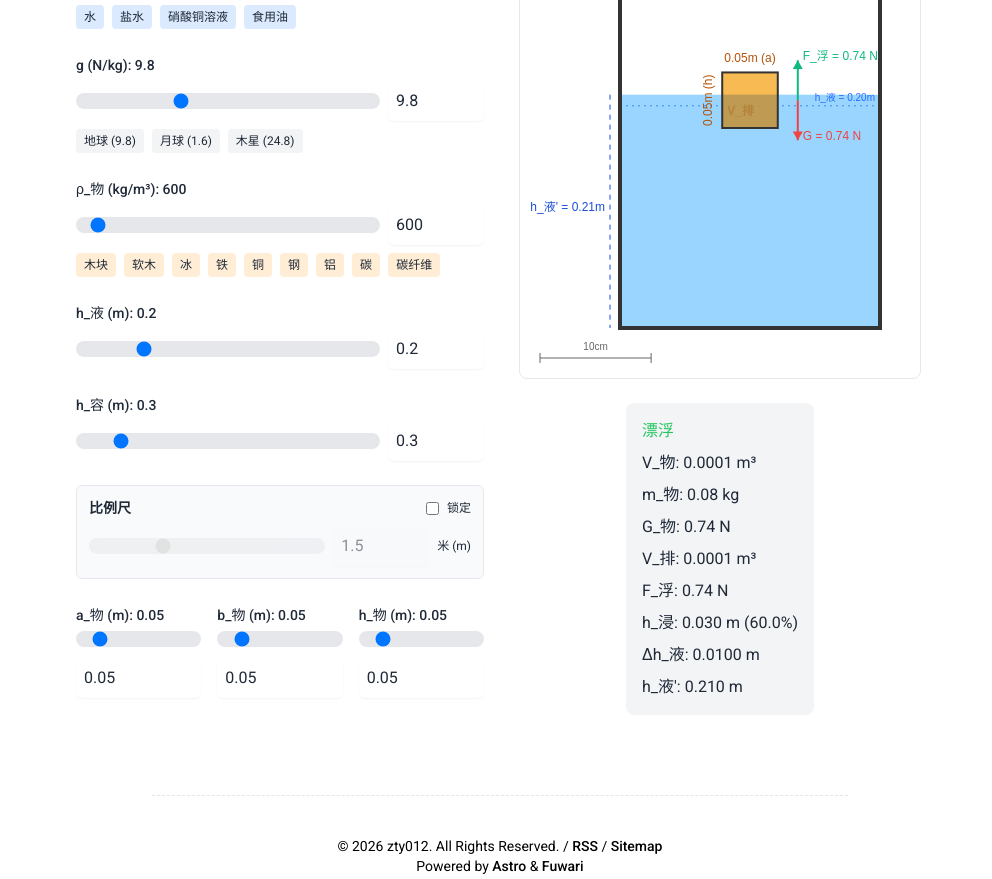
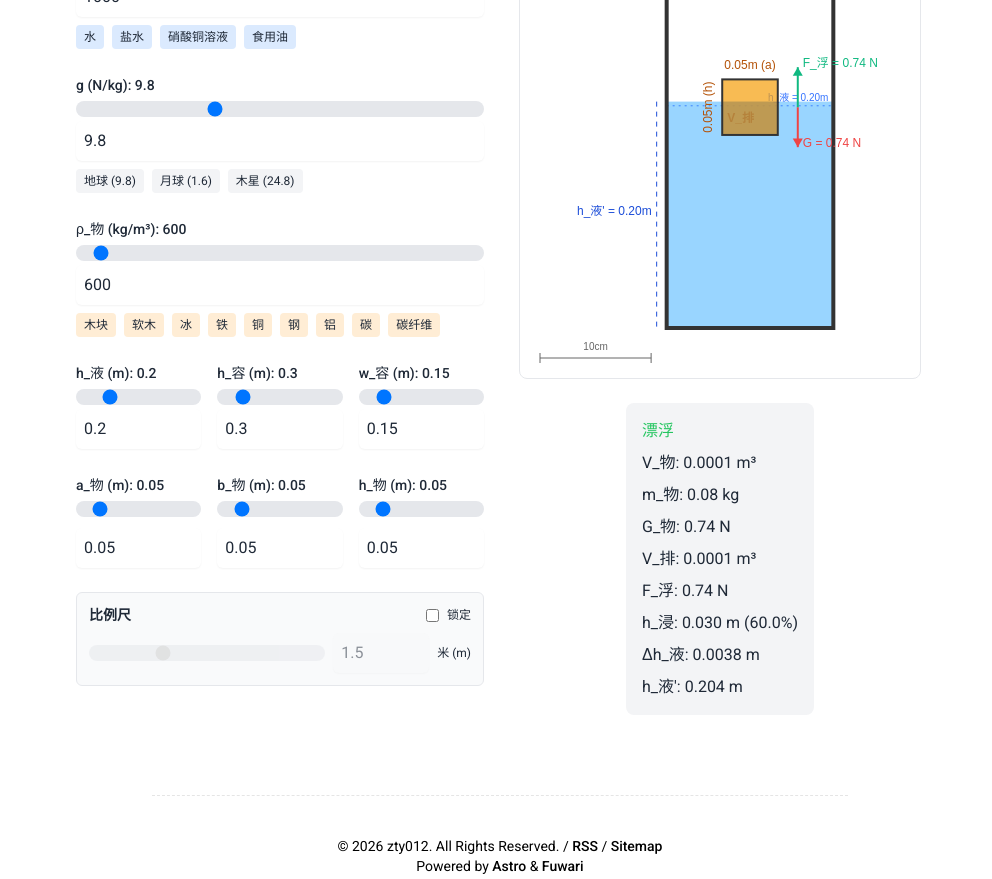
Before and after one commit to zty012/2y.nz, an Astro site: page /t/buoyancy in a window 1280 px wide. Shown: the part 251-1130 px from the top of the page, 288-1280 px from the left. Built offline with nearby package versions, Linux system fonts and the light colour scheme; Astro itself is replaced by a stand-in of ours; some packages are replaced by stand-ins of ours; a web font is replaced by a local one.

Commit message:
feat: enhance buoyancy simulator with container dimensions and UI improvements

```diff
--- a/src/components/BuoyancySimulator.svelte
+++ b/src/components/BuoyancySimulator.svelte
@@ -10,6 +10,7 @@
   let rho_obj = 600; // kg/m^3 (Wood)
   let h_liquid_total = 0.2; // m (Initial liquid depth)
   let h_container = 0.3; // m (Container height)
+  let w_container = 0.15; // m (Container width/diameter)
 
   // Scale Override & Lock
   let scale_override = 1.0; // Dynamic scale multiplier
@@ -20,6 +21,10 @@
   $: volume_obj = a_obj * b_obj * h_obj;
   $: mass_obj = volume_obj * rho_obj;
   $: weight_obj = mass_obj * g;
+
+  // Container logic - Ensure container is at least as large as the object
+  $: effective_w_container = Math.max(w_container, Math.max(a_obj, b_obj) + 0.001);
+  $: container_base_area = effective_w_container * effective_w_container;
 
   // Calculate equilibrium
   // F_buoyancy = Weight_obj
@@ -32,10 +37,10 @@
   $: is_floating = rho_obj <= rho_liquid;
   $: net_force = is_floating ? 0 : weight_obj - buoyancy_force;
 
-  // Actual liquid level considering displacement
-  // Assume container base area is roughly 3x object base area for visualization
-  $: container_base_area = a_obj * b_obj * 3;
-  $: delta_h_liquid = v_submerged / container_base_area;
+  // Use a more realistic calculation: delta_h = V_submerged / (S_container - S_obj_base)
+  // This accounts for the space the object takes up in the container
+  $: free_surface_area = Math.max(0.000001, container_base_area - a_obj * b_obj);
+  $: delta_h_liquid = v_submerged / free_surface_area;
   $: h_liquid_potential = h_liquid_total + delta_h_liquid;
   $: is_overflowing = h_liquid_potential > h_container;
   $: h_liquid_actual = Math.min(h_liquid_potential, h_container);
@@ -92,8 +97,9 @@
     ctx.fillText(`${(rulerLengthValue * 100).toFixed(0)}cm`, rulerX + rulerWidthPx / 2, rulerY - 8);
 
     // UI drawing constants - ensure everything fits in canvas
+    // UI drawing constants - ensure everything fits in canvas
     const containerBottom = height - 50;
-    const containerWidth = width * 0.65;
+    const containerWidth = effective_w_container * scale;
     const containerLeft = (width - containerWidth) / 2 + 30;
     const containerRight = containerLeft + containerWidth;
     const containerHeightPx = h_container * scale;
@@ -258,8 +264,14 @@
     draw();
   });
 
-  $: if (rho_liquid || g || a_obj || b_obj || h_obj || rho_obj || h_liquid_total || h_container || is_scale_locked || manual_scale) {
-    draw();
+  // 使用 $ 反应式声明，当任何参与计算的参数变化时，自动触发重绘
+  $: if (canvas && (rho_liquid !== undefined || rho_obj !== undefined || g !== undefined || a_obj !== undefined || b_obj !== undefined || h_obj !== undefined || h_liquid_total !== undefined || w_container !== undefined || h_container !== undefined || manual_scale !== undefined || is_scale_locked !== undefined)) {
+    // 使用 requestAnimationFrame 确保在浏览器重绘周期内执行，避免过于频繁或在某些情况下不生效
+    if (typeof requestAnimationFrame !== 'undefined') {
+      requestAnimationFrame(draw);
+    } else {
+      draw();
+    }
   }
 
   const liquidDensities = [
@@ -292,9 +304,9 @@
       <div class="space-y-2">
         <label class="block">
           <span class="text-sm font-medium">ρ_液 (kg/m³): {rho_liquid}</span>
-          <div class="flex gap-2 items-center mt-1">
-            <input type="range" bind:value={rho_liquid} min="100" max="20000" step="10" class="flex-1 h-2 bg-gray-200 rounded-lg appearance-none cursor-pointer dark:bg-gray-700" />
-            <input type="number" bind:value={rho_liquid} step="10" class="w-24 rounded-md border-gray-300 shadow-sm focus:border-indigo-300 focus:ring focus:ring-indigo-200 focus:ring-opacity-50 dark:bg-gray-800" />
+          <div class="flex flex-col gap-1 mt-1">
+            <input type="range" bind:value={rho_liquid} min="100" max="20000" step="10" class="w-full h-1 bg-gray-200 rounded-lg appearance-none cursor-pointer dark:bg-gray-700" />
+            <input type="number" bind:value={rho_liquid} step="10" class="w-full rounded-md border-gray-300 shadow-sm focus:border-indigo-300 focus:ring focus:ring-indigo-200 focus:ring-opacity-50 dark:bg-gray-800" />
           </div>
         </label>
         <div class="flex flex-wrap gap-2">
@@ -313,9 +325,9 @@
       <div class="space-y-2">
         <label class="block">
           <span class="text-sm font-medium">g (N/kg): {g}</span>
-          <div class="flex gap-2 items-center mt-1">
-            <input type="range" bind:value={g} min="0" max="30" step="0.1" class="flex-1 h-2 bg-gray-200 rounded-lg appearance-none cursor-pointer dark:bg-gray-700" />
-            <input type="number" bind:value={g} step="0.1" class="w-24 rounded-md border-gray-300 shadow-sm focus:border-indigo-300 focus:ring focus:ring-indigo-200 focus:ring-opacity-50 dark:bg-gray-800" />
+          <div class="flex flex-col gap-1 mt-1">
+            <input type="range" bind:value={g} min="0" max="30" step="0.1" class="w-full h-1 bg-gray-200 rounded-lg appearance-none cursor-pointer dark:bg-gray-700" />
+            <input type="number" bind:value={g} step="0.1" class="w-full rounded-md border-gray-300 shadow-sm focus:border-indigo-300 focus:ring focus:ring-indigo-200 focus:ring-opacity-50 dark:bg-gray-800" />
           </div>
         </label>
         <div class="flex flex-wrap gap-2">
@@ -329,9 +341,9 @@
       <div class="space-y-2">
         <label class="block">
           <span class="text-sm font-medium">ρ_物 (kg/m³): {rho_obj}</span>
-          <div class="flex gap-2 items-center mt-1">
-            <input type="range" bind:value={rho_obj} min="10" max="25000" step="10" class="flex-1 h-2 bg-gray-200 rounded-lg appearance-none cursor-pointer dark:bg-gray-700" />
-            <input type="number" bind:value={rho_obj} step="10" class="w-24 rounded-md border-gray-300 shadow-sm focus:border-indigo-300 focus:ring focus:ring-indigo-200 focus:ring-opacity-50 dark:bg-gray-800" />
+          <div class="flex flex-col gap-1 mt-1">
+            <input type="range" bind:value={rho_obj} min="10" max="25000" step="10" class="w-full h-1 bg-gray-200 rounded-lg appearance-none cursor-pointer dark:bg-gray-700" />
+            <input type="number" bind:value={rho_obj} step="10" class="w-full rounded-md border-gray-300 shadow-sm focus:border-indigo-300 focus:ring focus:ring-indigo-200 focus:ring-opacity-50 dark:bg-gray-800" />
           </div>
         </label>
         <div class="flex flex-wrap gap-2">
@@ -347,41 +359,28 @@
       </div>
 
       <!-- 液体深度与容器高度 -->
-      <div class="space-y-2">
+      <div class="grid grid-cols-1 md:grid-cols-3 gap-4">
         <label class="block">
           <span class="text-sm font-medium">h_液 (m): {h_liquid_total}</span>
-          <div class="flex gap-2 items-center mt-1">
-            <input type="range" bind:value={h_liquid_total} min="0.01" max="1" step="0.01" class="flex-1 h-2 bg-gray-200 rounded-lg appearance-none cursor-pointer dark:bg-gray-700" />
-            <input type="number" bind:value={h_liquid_total} step="0.01" class="w-24 rounded-md border-gray-300 shadow-sm focus:border-indigo-300 focus:ring focus:ring-indigo-200 focus:ring-opacity-50 dark:bg-gray-800" />
+          <div class="flex flex-col gap-1 mt-1">
+            <input type="range" bind:value={h_liquid_total} min="0.01" max="1" step="0.01" class="w-full h-1 bg-gray-200 rounded-lg appearance-none cursor-pointer dark:bg-gray-700" />
+            <input type="number" bind:value={h_liquid_total} step="0.01" class="w-full rounded-md border-gray-300 shadow-sm focus:border-indigo-300 focus:ring focus:ring-indigo-200 focus:ring-opacity-50 dark:bg-gray-800" />
           </div>
         </label>
-      </div>
 
-      <div class="space-y-2">
         <label class="block">
           <span class="text-sm font-medium">h_容 (m): {h_container}</span>
-          <div class="flex gap-2 items-center mt-1">
-            <input type="range" bind:value={h_container} min="0.1" max="2" step="0.01" class="flex-1 h-2 bg-gray-200 rounded-lg appearance-none cursor-pointer dark:bg-gray-700" />
-            <input type="number" bind:value={h_container} step="0.01" class="w-24 rounded-md border-gray-300 shadow-sm focus:border-indigo-300 focus:ring focus:ring-indigo-200 focus:ring-opacity-50 dark:bg-gray-800" />
+          <div class="flex flex-col gap-1 mt-1">
+            <input type="range" bind:value={h_container} min={Math.max(0.1, h_obj)} max="2" step="0.01" class="w-full h-1 bg-gray-200 rounded-lg appearance-none cursor-pointer dark:bg-gray-700" />
+            <input type="number" bind:value={h_container} min={h_obj} step="0.01" class="w-full rounded-md border-gray-300 shadow-sm focus:border-indigo-300 focus:ring focus:ring-indigo-200 focus:ring-opacity-50 dark:bg-gray-800" />
           </div>
         </label>
-      </div>
-
-      <!-- 视觉缩放控制 -->
-      <div class="space-y-2 p-3 bg-gray-50 dark:bg-gray-800/50 rounded-md border border-gray-200 dark:border-gray-700">
-        <div class="flex items-center justify-between">
-          <span class="text-sm font-bold">比例尺</span>
-          <label class="flex items-center cursor-pointer gap-2">
-            <input type="checkbox" bind:checked={is_scale_locked} class="rounded border-gray-300 text-indigo-600 focus:ring-indigo-500" />
-            <span class="text-xs">锁定</span>
-          </label>
-        </div>
 
         <label class="block">
-          <div class="flex gap-2 items-center mt-1">
-            <input type="range" bind:value={manual_scale} min="0.1" max="5" step="0.05" disabled={!is_scale_locked} class="flex-1 h-2 bg-gray-200 rounded-lg appearance-none cursor-pointer dark:bg-gray-700 disabled:opacity-50" />
-            <input type="number" bind:value={manual_scale} step="0.05" disabled={!is_scale_locked} class="w-24 rounded-md border-gray-300 shadow-sm focus:border-indigo-300 focus:ring focus:ring-indigo-200 focus:ring-opacity-50 dark:bg-gray-800 disabled:opacity-50" />
-            <span class="text-xs whitespace-nowrap">米 (m)</span>
+          <span class="text-sm font-medium">w_容 (m): {w_container}</span>
+          <div class="flex flex-col gap-1 mt-1">
+            <input type="range" bind:value={w_container} min={Math.max(a_obj, b_obj) + 0.001} max="1" step="0.01" class="w-full h-1 bg-gray-200 rounded-lg appearance-none cursor-pointer dark:bg-gray-700" />
+            <input type="number" bind:value={w_container} min={Math.max(a_obj, b_obj) + 0.001} step="0.01" class="w-full rounded-md border-gray-300 shadow-sm focus:border-indigo-300 focus:ring focus:ring-indigo-200 focus:ring-opacity-50 dark:bg-gray-800" />
           </div>
         </label>
       </div>
@@ -404,6 +403,25 @@
           <span class="text-sm font-medium">h_物 (m): {h_obj}</span>
           <input type="range" bind:value={h_obj} min="0.005" max="0.5" step="0.005" class="w-full h-1 mt-1 bg-gray-200 rounded-lg appearance-none cursor-pointer dark:bg-gray-700" />
           <input type="number" bind:value={h_obj} step="0.005" class="mt-1 block w-full rounded-md border-gray-300 shadow-sm focus:border-indigo-300 focus:ring focus:ring-indigo-200 focus:ring-opacity-50 dark:bg-gray-800" />
+        </label>
+      </div>
+
+      <!-- 视觉缩放控制 -->
+      <div class="space-y-2 p-3 bg-gray-50 dark:bg-gray-800/50 rounded-md border border-gray-200 dark:border-gray-700">
+        <div class="flex items-center justify-between">
+          <span class="text-sm font-bold">比例尺</span>
+          <label class="flex items-center cursor-pointer gap-2">
+            <input type="checkbox" bind:checked={is_scale_locked} class="rounded border-gray-300 text-indigo-600 focus:ring-indigo-500" />
+            <span class="text-xs">锁定</span>
+          </label>
+        </div>
+
+        <label class="block">
+          <div class="flex gap-2 items-center mt-1">
+            <input type="range" bind:value={manual_scale} min="0.1" max="5" step="0.05" disabled={!is_scale_locked} class="flex-1 h-2 bg-gray-200 rounded-lg appearance-none cursor-pointer dark:bg-gray-700 disabled:opacity-50" />
+            <input type="number" bind:value={manual_scale} step="0.05" disabled={!is_scale_locked} class="w-24 rounded-md border-gray-300 shadow-sm focus:border-indigo-300 focus:ring focus:ring-indigo-200 focus:ring-opacity-50 dark:bg-gray-800 disabled:opacity-50" />
+            <span class="text-xs whitespace-nowrap">米 (m)</span>
+          </div>
         </label>
       </div>
     </div>
```
